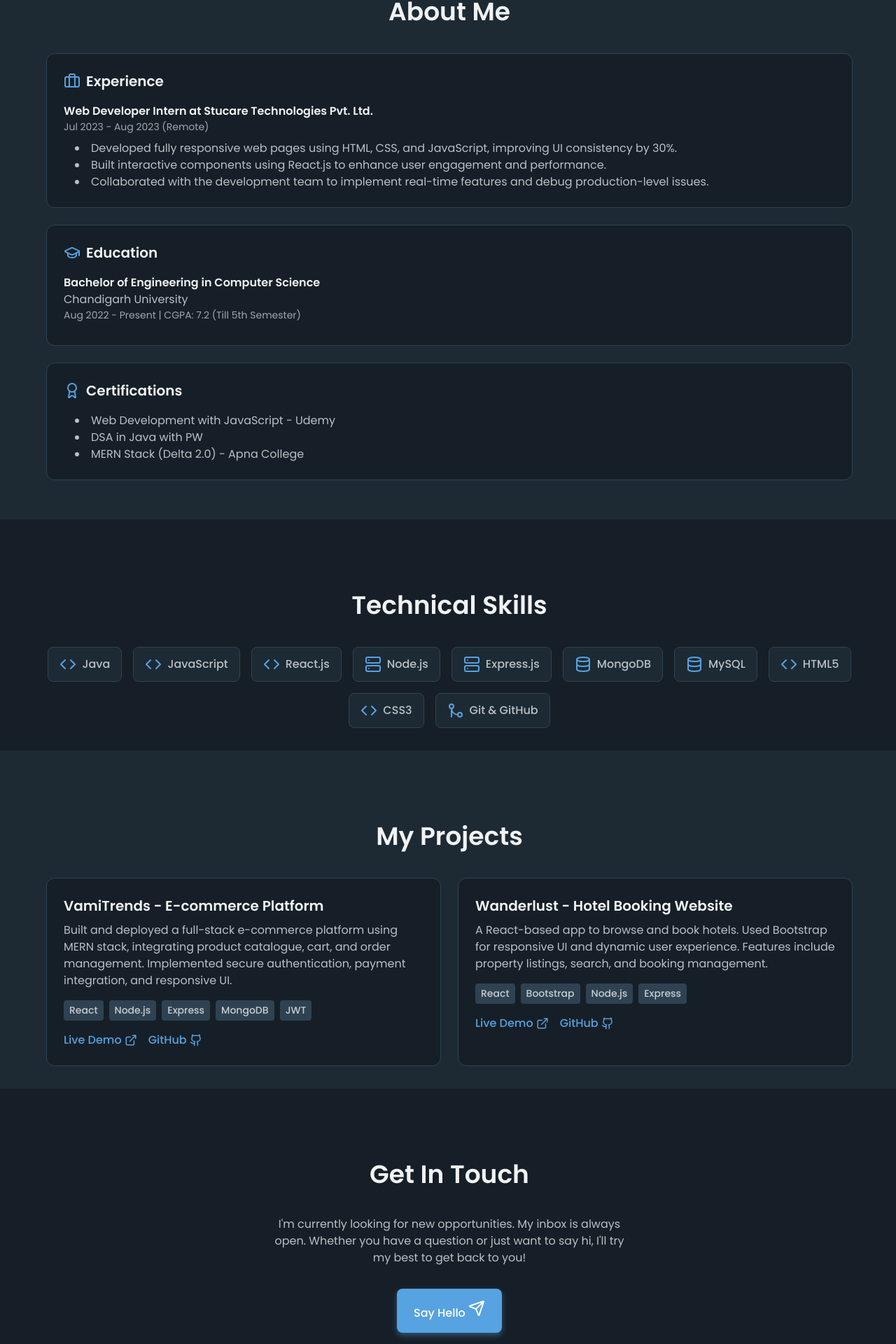
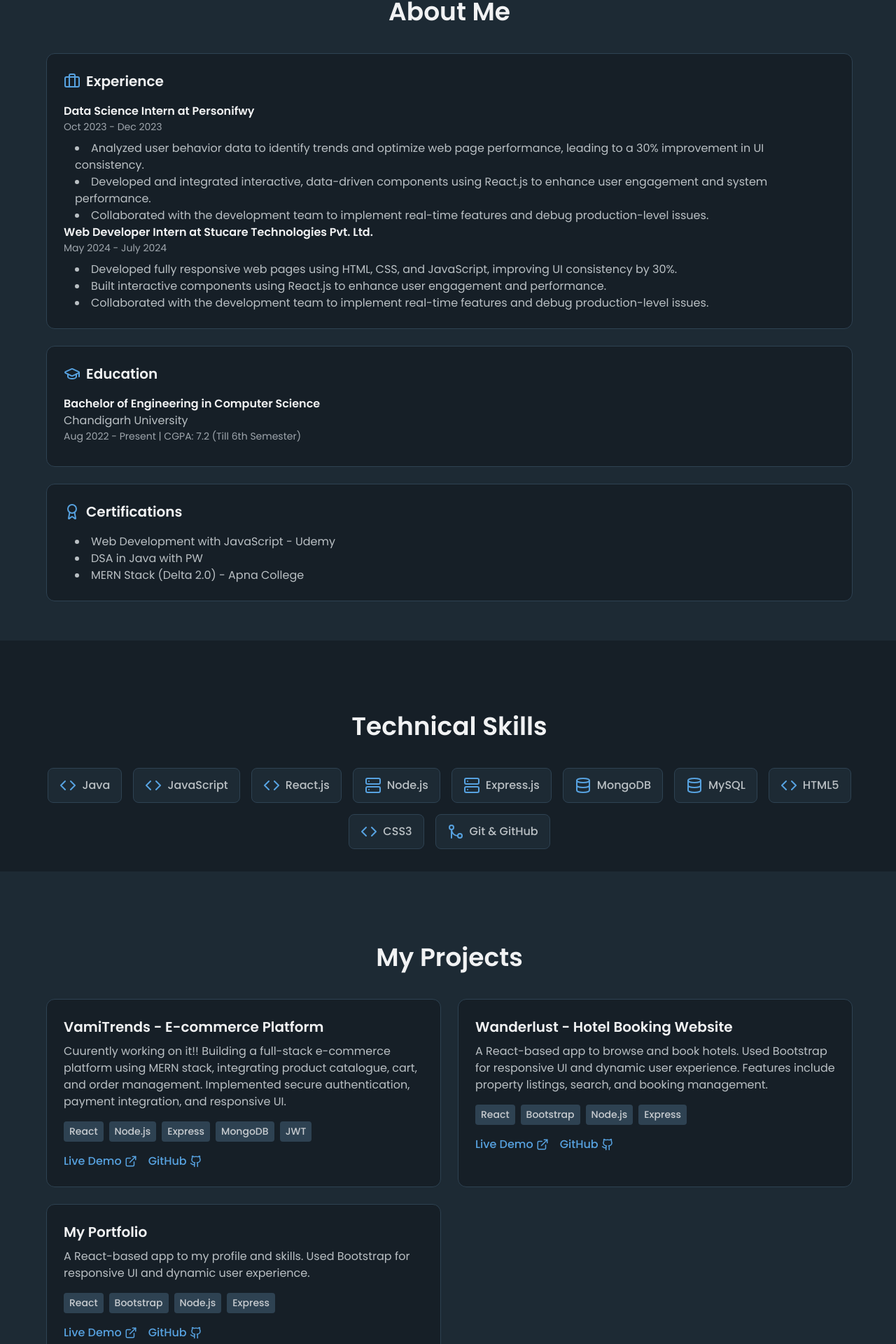
Before and after one commit to DeepakSharma301203/deepakprofile, a React (Vite) app: page / in a window 1280 px wide. Shown: the part 906-2826 px from the top of the page at 70% size. Built offline with nearby package versions, Linux system fonts and the light colour scheme.

Commit message:
Update App.jsx

```diff
--- a/src/App.jsx
+++ b/src/App.jsx
@@ -520,7 +520,7 @@ export default function App() {
         projects: [
             {
                 title: "VamiTrends - E-commerce Platform",
-                description: "Built and deployed a full-stack e-commerce platform using MERN stack, integrating product catalogue, cart, and order management. Implemented secure authentication, payment integration, and responsive UI.",
+                description: "Cuurently working on it!! Building a full-stack e-commerce platform using MERN stack, integrating product catalogue, cart, and order management. Implemented secure authentication, payment integration, and responsive UI.",
                 tech: ["React", "Node.js", "Express", "MongoDB", "JWT"],
                 liveLink: "#",
                 repoLink: "#",
@@ -529,15 +529,32 @@ export default function App() {
                 title: "Wanderlust - Hotel Booking Website",
                 description: "A React-based app to browse and book hotels. Used Bootstrap for responsive UI and dynamic user experience. Features include property listings, search, and booking management.",
                 tech: ["React", "Bootstrap", "Node.js", "Express"],
-                liveLink: "#",
-                repoLink: "#",
+                liveLink: "https://majorproject-4dcn.onrender.com/",
+                repoLink: "",
+            },
+          {
+                title: "My Portfolio",
+                description: "A React-based app to my profile and skills. Used Bootstrap for responsive UI and dynamic user experience.",
+                tech: ["React", "Bootstrap", "Node.js", "Express"],
+                liveLink: "https://deepakprofile.vercel.app/",
+                repoLink: "https://github.com/DeepakSharma301203/deepakprofile",
             }
         ],
         experience: [
+          {
+                role: "Data Science Intern",
+                company: "Personifwy",
+                duration: "Oct 2023 - Dec 2023",
+                points: [
+                    "Analyzed user behavior data to identify trends and optimize web page performance, leading to a 30% improvement in UI consistency.",
+                    "Developed and integrated interactive, data-driven components using React.js to enhance user engagement and system performance.",
+                    "Collaborated with the development team to implement real-time features and debug production-level issues."
+                ]
+            },
             {
                 role: "Web Developer Intern",
                 company: "Stucare Technologies Pvt. Ltd.",
-                duration: "Jul 2023 - Aug 2023 (Remote)",
+                duration: "May 2024 - July 2024",
                 points: [
                     "Developed fully responsive web pages using HTML, CSS, and JavaScript, improving UI consistency by 30%.",
                     "Built interactive components using React.js to enhance user engagement and performance.",
@@ -550,7 +567,7 @@ export default function App() {
                 degree: "Bachelor of Engineering in Computer Science",
                 institution: "Chandigarh University",
                 duration: "Aug 2022 - Present",
-                score: "CGPA: 7.2 (Till 5th Semester)"
+                score: "CGPA: 7.2 (Till 6th Semester)"
             },
         ],
         certifications: [
```
